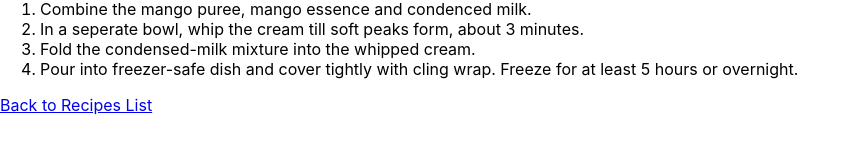
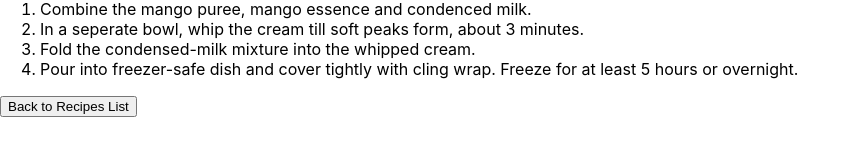
Before and after one commit to Nozzie-Dev/React-Recipe-Book-Website, a React (Create React App) app in the folder recipe-book-webapp/: page /recipe/1 in a window 1280 px wide. Shown: the part 304-460 px from the top of the page, without its empty margins (0-860 px from the left). Built offline with nearby package versions, Linux system fonts and the light colour scheme.

Commit message:
Adding more recipe and back button

```diff
--- a/recipe-book-webapp/package.json
+++ b/recipe-book-webapp/package.json
@@ -9,6 +9,7 @@
     "react": "^18.3.1",
     "react-dom": "^18.3.1",
     "react-router-dom": "^6.26.0",
+    "react-script": "^2.0.5",
     "react-scripts": "5.0.1",
     "web-vitals": "^2.1.4"
   },
--- a/recipe-book-webapp/src/App.js
+++ b/recipe-book-webapp/src/App.js
@@ -25,6 +25,40 @@ function App() {
       prepTime: "5 minutes plus 1 day for fermenting",
       cookTime: "20 minutes",
       serves: "6",
+      image: ""  ,
+
+    },
+    {
+      id: 3,
+      title: "Classic Beef Burger",
+      shortDescription: "A juicy and flavorful beef burger.",
+      ingredients: ["500g ground beef", "1 teaspoon salt", "1/2 teaspoon black pepper", "4 burger buns", "4 slices of cheddar cheese", "Lettuce, tomato, onion, and pickles for toppings", "Ketchup and mustard"],
+      steps: ["Preheat the grill to medium-high heat.", "In a bowl, mix the ground beef with salt and pepper.", "Form the mixture into 4 patties.", "Grill the patties for 4-5 minutes per side, or until cooked to your liking.", "Place a slice of cheddar cheese on each patty during the last minute of cooking.", "Toast the burger buns on the grill for about 1 minute.", "Assemble the burgers with lettuce, tomato, onion, pickles, ketchup, and mustard."],
+      prepTime: "10 minutes",
+      cookTime: "10 minutes",
+      serves: "4",
+      image: ""
+    },
+    {
+      id: 4,
+      title: "Chicken Burger",
+      shortDescription: "A delicious chicken burger with a crispy coating.",
+      ingredients: ["500g ground chicken", "1 egg", "1/2 cup breadcrumbs", "1 teaspoon garlic powder", "1/2 teaspoon paprika", "Salt and pepper to taste", "4 burger buns", "4 slices of mozzarella cheese", "Lettuce, tomato, and mayonnaise for toppings"],
+      steps: ["In a bowl, combine the ground chicken, egg, breadcrumbs, garlic powder, paprika, salt, and pepper.", "Form the mixture into 4 patties.", "Heat some oil in a pan over medium heat.", "Cook the patties for 5-6 minutes per side, or until golden and cooked through.", "Place a slice of mozzarella cheese on each patty during the last minute of cooking.", "Toast the burger buns in the pan for about 1 minute.", "Assemble the burgers with lettuce, tomato, and mayonnaise."],
+      prepTime: "15 minutes",
+      cookTime: "12 minutes",
+      serves: "4",
+      image: ""
+    },
+    {
+      id: 5,
+      title: "Veggie Burger",
+      shortDescription: "A healthy and tasty veggie burger.",
+      ingredients: ["1 can (400g) black beans, drained and rinsed", "1/2 cup breadcrumbs", "1/2 cup grated carrot", "1/4 cup chopped onion", "1 teaspoon cumin", "1/2 teaspoon garlic powder", "Salt and pepper to taste", "4 burger buns", "4 slices of Swiss cheese", "Lettuce, tomato, avocado, and spicy mayo for toppings"],
+      steps: ["In a bowl, mash the black beans with a fork.", "Add the breadcrumbs, grated carrot, chopped onion, cumin, garlic powder, salt, and pepper. Mix well.", "Form the mixture into 4 patties.", "Heat some oil in a pan over medium heat.", "Cook the patties for 4-5 minutes per side, or until golden and crispy.", "Place a slice of Swiss cheese on each patty during the last minute of cooking.", "Toast the burger buns in the pan for about 1 minute.", "Assemble the burgers with lettuce, tomato, avocado, and spicy mayo."],
+      prepTime: "15 minutes",
+      cookTime: "10 minutes",
+      serves: "4",
       image: ""
     }
   ]);
--- a/recipe-book-webapp/src/components/Details.js
+++ b/recipe-book-webapp/src/components/Details.js
@@ -25,7 +25,7 @@ const Details = ({ recipes }) => {
           <li key={index}>{step}</li>
         ))}
       </ol>
-      <Link to="/">Back to Recipes List</Link>
+      <Link to="/"><button>Back to Recipes List</button></Link>
       {/* Can we add previous/next button here that allows to switch between recipes without returning to the list? */}
     </div>
   );
```
Also changed, not shown: recipe-book-webapp/src/App copy.css (added, +38 -0 lines), 1 other file (tests, documents, lock files or other folders).
